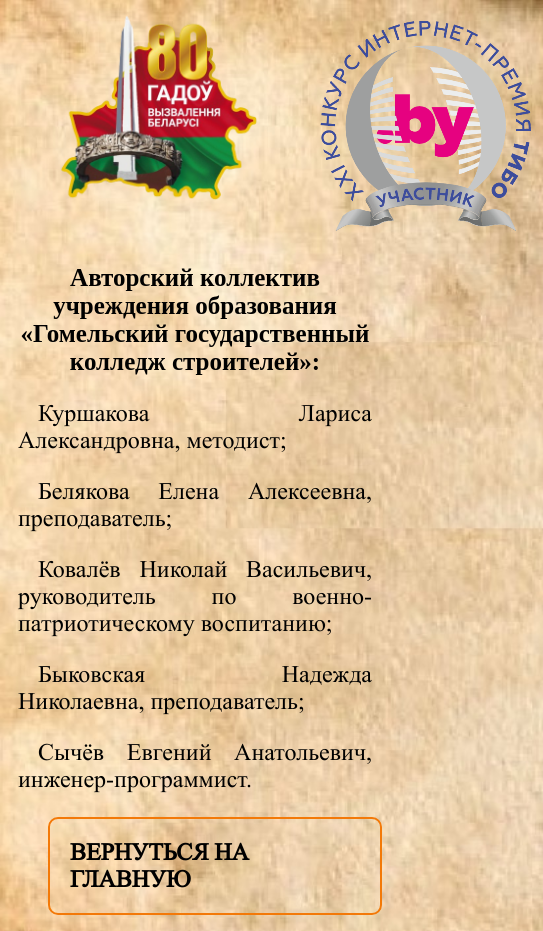
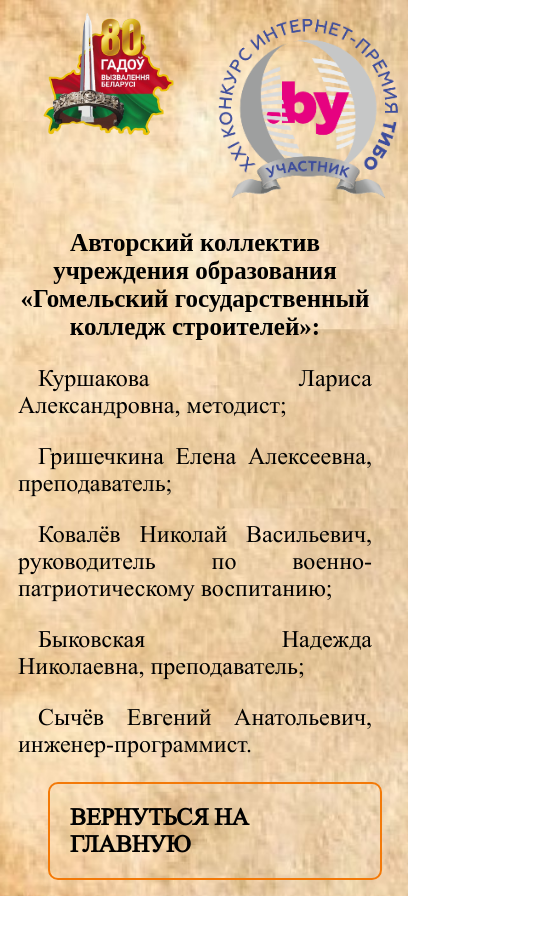
Before and after one commit to ESychev/PARTIZANGOMEL, a plain HTML site: page authors.html in a window 390 px wide. Shown: the whole page, 543 px wide, since content can reach past the window. After the commit the page ends 896 px from the top, so only its background shows below. Drawn offline with Linux system fonts and the light colour scheme.

Commit message:
new sur aut

```diff
--- a/authors.html
+++ b/authors.html
@@ -6,6 +6,7 @@
     <meta http-equiv="X-UA-Compatible" content="IE=edge">
     <meta name="viewport" content="width=device-width, initial-scale=1.0">
     <link rel="stylesheet" href="./style.css">
+    <link rel="shortcut icon" href="./favicon.ico" type="image/x-icon">
     <title> АВТОРЫ ИНТЕРАКТИВНОГО ПРОЕКТА</title>
 </head>
 
@@ -32,7 +33,7 @@
 
         </p>
         <p class="main-text">
-            Белякова Елена Алексеевна, преподаватель;
+            Гришечкина Елена Алексеевна, преподаватель;
         </p>
         <p class="main-text">
             Ковалёв Николай Васильевич, руководитель по военно-патриотическому воспитанию;
--- a/style.css
+++ b/style.css
@@ -164,8 +164,8 @@ a:hover {
         margin-right: 0px;
     }
     .logo-b {
-        max-width: 300px;
-        max-height: 300px;
+        max-width: 200px;
+        max-height: 200px;
     }
     .main-header {
         color: rgb(0, 0, 0);
```
Also changed, not shown: index.html (+1 -0 lines), obeliskgomel.html (+1 -0 lines), partizanbolshevik.html (+1 -0 lines), partizandvizenie.html (+1 -0 lines), streetsgomel.html (+1 -0 lines), favicon.ico (added).
